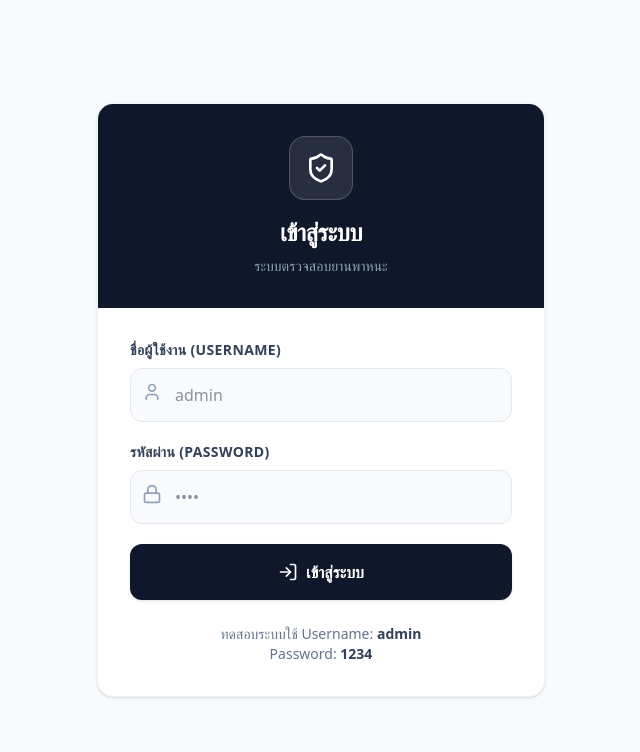
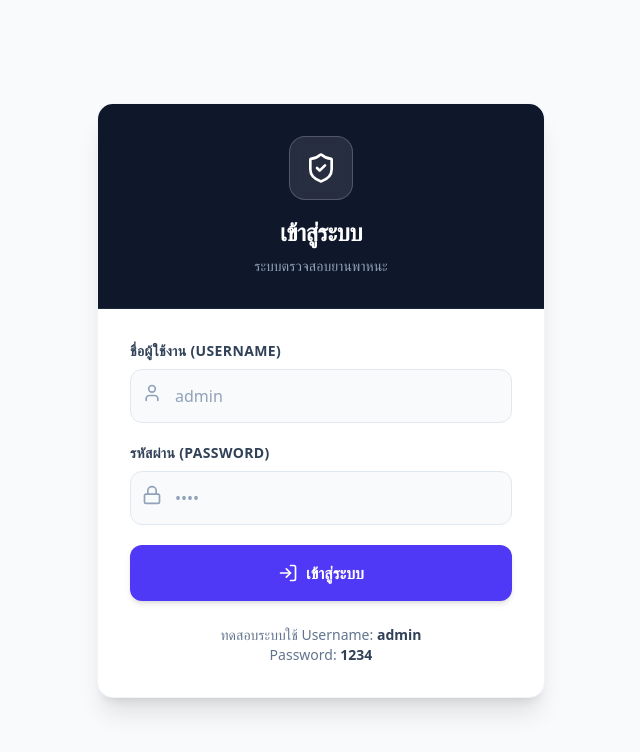
Before and after one commit to guitara1111a-alt/Project-.--, a React (Vite) app: page / in a window 1280 px wide. Shown: the top 752 px of the page, without its empty margins (319-959 px from the left). Built offline with nearby package versions, Linux system fonts and the light colour scheme.

Commit message:
Update Login.tsx

```diff
--- a/components/Login.tsx
+++ b/components/Login.tsx
@@ -28,7 +28,7 @@ export default function Login({ onLogin }: LoginProps) {
     // ในการใช้งานจริง คุณสามารถเปลี่ยนเป็นการใช้ fetch()
     // เพื่อส่ง username/password ไปตรวจสอบกับ Google Apps Script หรือ API ของคุณได้
     setTimeout(() => {
-      if (username === 'TesterSB' && password === 'Sb1-user') {
+      if (username === 'admin' && password === '1234') {
         onLogin(true);
       } else {
         setError('ชื่อผู้ใช้หรือรหัสผ่านไม่ถูกต้อง');
@@ -38,10 +38,10 @@ export default function Login({ onLogin }: LoginProps) {
   };
 
   return (
-    <div className="min-h-screen bg-slate-50 flex items-center justify-center p-4 font-sans text-slate-800">
-      <div className="max-w-md w-full bg-white rounded-2xl shadow-sm border border-slate-100 overflow-hidden">
+    <div className="min-h-screen bg-slate-50 dark:bg-slate-950 flex items-center justify-center p-4 font-sans text-slate-800 dark:text-slate-200 transition-colors duration-300">
+      <div className="max-w-md w-full bg-white dark:bg-slate-900 rounded-2xl shadow-xl dark:shadow-2xl border border-slate-100 dark:border-slate-800 overflow-hidden">
         {/* Header */}
-        <div className="bg-slate-900 p-8 text-white text-center relative overflow-hidden">
+        <div className="bg-slate-900 dark:bg-slate-950 p-8 text-white text-center relative overflow-hidden border-b border-slate-800">
           <div className="absolute top-0 left-0 w-full h-full opacity-10 bg-[radial-gradient(circle_at_center,_var(--tw-gradient-stops))] from-white to-transparent"></div>
           <div className="relative z-10 flex flex-col items-center">
             <div className="w-16 h-16 bg-white/10 rounded-2xl flex items-center justify-center mb-4 backdrop-blur-sm border border-white/20">
@@ -56,7 +56,7 @@ export default function Login({ onLogin }: LoginProps) {
         <div className="p-6 md:p-8">
           <form onSubmit={handleLogin} className="space-y-5">
             <div>
-              <label htmlFor="username" className="block text-sm font-semibold text-slate-700 mb-2 uppercase tracking-wide">
+              <label htmlFor="username" className="block text-sm font-semibold text-slate-700 dark:text-slate-300 mb-2 uppercase tracking-wide">
                 ชื่อผู้ใช้งาน (Username)
               </label>
               <div className="relative">
@@ -66,16 +66,16 @@ export default function Login({ onLogin }: LoginProps) {
                   value={username}
                   onChange={(e) => setUsername(e.target.value)}
                   placeholder="admin"
-                  className="w-full pl-11 pr-4 py-3.5 bg-slate-50 border border-slate-200 rounded-xl focus:ring-2 focus:ring-slate-900 focus:border-slate-900 transition-all font-medium"
+                  className="w-full pl-11 pr-4 py-3.5 bg-slate-50 dark:bg-slate-950/50 border border-slate-200 dark:border-slate-700 rounded-xl focus:ring-2 focus:ring-indigo-500 dark:focus:ring-indigo-400 focus:border-indigo-500 dark:focus:border-indigo-400 transition-all font-medium text-slate-900 dark:text-white placeholder-slate-400 dark:placeholder-slate-500"
                 />
                 <div className="absolute left-3 top-3.5 flex items-center justify-center">
-                  <User className="text-slate-400 w-5 h-5" />
+                  <User className="text-slate-400 dark:text-slate-500 w-5 h-5" />
                 </div>
               </div>
             </div>
 
             <div>
-              <label htmlFor="password" className="block text-sm font-semibold text-slate-700 mb-2 uppercase tracking-wide">
+              <label htmlFor="password" className="block text-sm font-semibold text-slate-700 dark:text-slate-300 mb-2 uppercase tracking-wide">
                 รหัสผ่าน (Password)
               </label>
               <div className="relative">
@@ -85,16 +85,16 @@ export default function Login({ onLogin }: LoginProps) {
                   value={password}
                   onChange={(e) => setPassword(e.target.value)}
                   placeholder="••••"
-                  className="w-full pl-11 pr-4 py-3.5 bg-slate-50 border border-slate-200 rounded-xl focus:ring-2 focus:ring-slate-900 focus:border-slate-900 transition-all font-medium"
+                  className="w-full pl-11 pr-4 py-3.5 bg-slate-50 dark:bg-slate-950/50 border border-slate-200 dark:border-slate-700 rounded-xl focus:ring-2 focus:ring-indigo-500 dark:focus:ring-indigo-400 focus:border-indigo-500 dark:focus:border-indigo-400 transition-all font-medium text-slate-900 dark:text-white placeholder-slate-400 dark:placeholder-slate-500"
                 />
                 <div className="absolute left-3 top-3.5 flex items-center justify-center">
-                  <Lock className="text-slate-400 w-5 h-5" />
+                  <Lock className="text-slate-400 dark:text-slate-500 w-5 h-5" />
                 </div>
               </div>
             </div>
 
             {error && (
-              <div className="flex items-center gap-3 text-red-600 text-sm bg-red-50 p-4 rounded-xl border border-red-100 animate-in fade-in zoom-in-95 duration-200">
+              <div className="flex items-center gap-3 text-red-600 dark:text-red-400 text-sm bg-red-50 dark:bg-red-900/20 p-4 rounded-xl border border-red-100 dark:border-red-900/30 animate-in fade-in zoom-in-95 duration-200">
                 <AlertCircle className="w-5 h-5 shrink-0" />
                 <span className="font-medium">{error}</span>
               </div>
@@ -103,7 +103,7 @@ export default function Login({ onLogin }: LoginProps) {
             <button
               type="submit"
               disabled={loading}
-              className="w-full bg-slate-900 hover:bg-slate-800 text-white font-semibold py-4 rounded-xl transition-all disabled:opacity-70 flex justify-center items-center gap-2 shadow-sm hover:shadow-md mt-2"
+              className="w-full bg-indigo-600 hover:bg-indigo-700 dark:bg-indigo-500 dark:hover:bg-indigo-600 text-white font-semibold py-4 rounded-xl transition-all disabled:opacity-70 flex justify-center items-center gap-2 shadow-md hover:shadow-lg mt-2"
             >
               {loading ? (
                 <>
@@ -119,9 +119,9 @@ export default function Login({ onLogin }: LoginProps) {
             </button>
           </form>
 
-          <div className="mt-6 text-center text-sm text-slate-500">
-            <p>ทดสอบระบบใช้ Username: <span className="font-bold text-slate-700">admin</span></p>
-            <p>Password: <span className="font-bold text-slate-700">1234</span></p>
+          <div className="mt-6 text-center text-sm text-slate-500 dark:text-slate-400">
+            <p>ทดสอบระบบใช้ Username: <span className="font-bold text-slate-700 dark:text-slate-300">admin</span></p>
+            <p>Password: <span className="font-bold text-slate-700 dark:text-slate-300">1234</span></p>
           </div>
         </div>
       </div>
```
